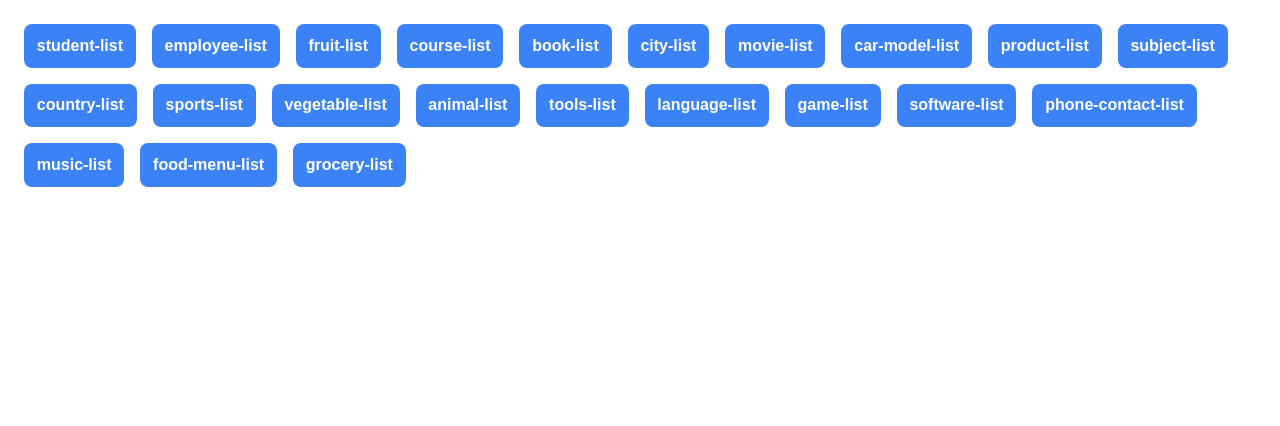
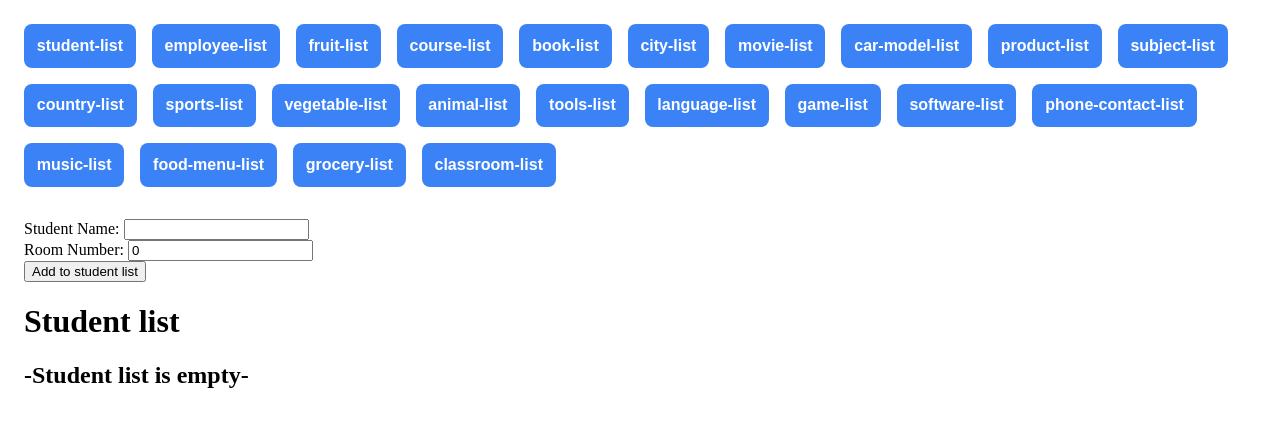
Before and after one commit to devken4u/angular-50-ds-services, an Angular app: page /classroom-list in a window 1280 px wide. Before the commit this address led to /. Shown: the top 426 px of the page. Built offline with nearby package versions, Linux system fonts and the light colour scheme.

Commit message:
feat(classroom list): Added classroom list component

```diff
--- a/src/app/app.module.ts
+++ b/src/app/app.module.ts
@@ -26,6 +26,7 @@ import { PhoneContactListComponent } from './phone-contact-list/phone-contact-li
 import { MusicListComponent } from './music-list/music-list.component';
 import { FoodMenuListComponent } from './food-menu-list/food-menu-list.component';
 import { GroceryListComponent } from './grocery-list/grocery-list.component';
+import { ClassroomListComponent } from './classroom-list/classroom-list.component';
 
 @NgModule({
   declarations: [
@@ -51,7 +52,8 @@ import { GroceryListComponent } from './grocery-list/grocery-list.component';
     PhoneContactListComponent,
     MusicListComponent,
     FoodMenuListComponent,
-    GroceryListComponent
+    GroceryListComponent,
+    ClassroomListComponent
   ],
   imports: [
     RouterOutlet,
--- a/src/app/app.routes.ts
+++ b/src/app/app.routes.ts
@@ -21,6 +21,7 @@ import { PhoneContactListComponent } from './phone-contact-list/phone-contact-li
 import { MusicListComponent } from './music-list/music-list.component';
 import { FoodMenuListComponent } from './food-menu-list/food-menu-list.component';
 import { GroceryListComponent } from './grocery-list/grocery-list.component';
+import { ClassroomListComponent } from './classroom-list/classroom-list.component';
 
 export const routes: Routes = [
   { path: '', redirectTo: 'student-list', pathMatch: 'full' },
@@ -46,4 +47,5 @@ export const routes: Routes = [
   { path: 'music-list', component: MusicListComponent },
   { path: 'food-menu-list', component: FoodMenuListComponent },
   { path: 'grocery-list', component: GroceryListComponent },
+  { path: 'classroom-list', component: ClassroomListComponent },
 ];
--- /dev/null
+++ b/src/app/classroom-list/classroom-list.component.html
@@ -0,0 +1,26 @@
+<main>
+  <div>
+    <label for="name">Student Name: </label>
+    <input type="text" id="name" [(ngModel)]="name" />
+    <br />
+    <label for="roomNumber">Room Number: </label>
+    <input type="number" id="roomNumber" [(ngModel)]="roomNumber" />
+    <br />
+    <button (click)="add()">Add to student list</button>
+  </div>
+  <div>
+    <h1>Student list</h1>
+    @if( studentList.length === 0){
+    <h2>-Student list is empty-</h2>
+    }@else{
+    <ol>
+      @for( student of studentList; track $index){
+      <li [style.marginBottom]="'20px'">
+        Student Name: {{ student.name }} <br />
+        Room Number: {{ student.roomNumber }}
+      </li>
+      }
+    </ol>
+    }
+  </div>
+</main>
--- /dev/null
+++ b/src/app/classroom-list/classroom-list.component.ts
@@ -0,0 +1,23 @@
+import { Component } from '@angular/core';
+import { Classroom } from '../types';
+
+@Component({
+  selector: 'app-classroom-list',
+  templateUrl: './classroom-list.component.html',
+  styleUrl: './classroom-list.component.css',
+})
+export class ClassroomListComponent {
+  studentList: Classroom[] = [];
+
+  name: string = '';
+  roomNumber: number = 0;
+
+  add() {
+    this.studentList.push({
+      name: this.name,
+      roomNumber: this.roomNumber,
+    });
+    this.name = '';
+    this.roomNumber = 0;
+  }
+}
--- a/src/app/types.ts
+++ b/src/app/types.ts
@@ -101,3 +101,8 @@ export type Grocery = {
   name: string;
   price: number;
 };
+
+export type Classroom = {
+  name: string;
+  roomNumber: number;
+};
```
Also changed, not shown: src/app/classroom-list/classroom-list.component.css (added), 1 other file (tests, documents, lock files or other folders).
